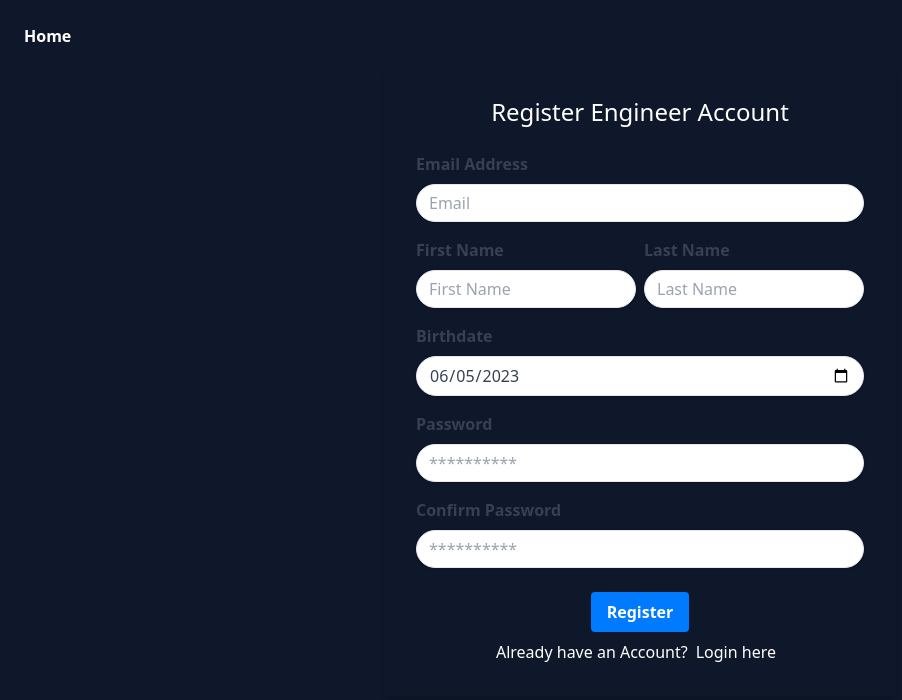
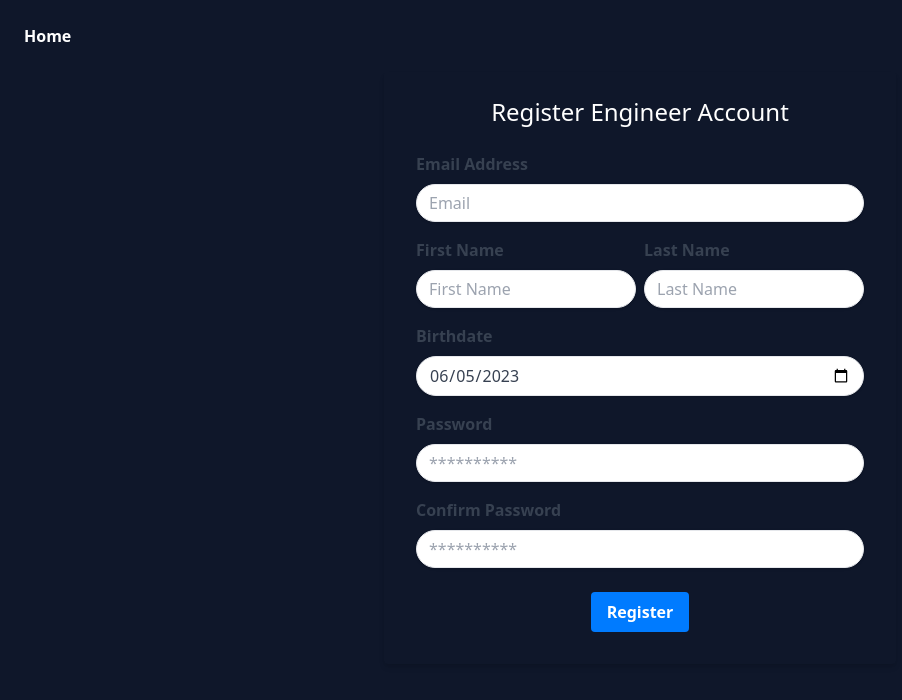
Before and after one commit to rubszz/philjap-client, a React (Vite) app in the folder client/: page /add-engineer in a window 1280 px wide. Shown: the top 700 px of the page, without its empty margins (0-902 px from the left). Built offline with nearby package versions, Linux system fonts and the light colour scheme; no server answers; sample sign-in values are in the browser's storage.

Commit message:
Remove "already have an account"

```diff
--- a/client/src/components/RegisterForm.jsx
+++ b/client/src/components/RegisterForm.jsx
@@ -126,10 +126,6 @@ const RegistrationForm = () => {
           >
             {registering ? "Registering..." : "Register"}
           </button>
-          <span className="text-white">
-            Already have an Account?
-            <a className="mx-2 font-medium hover:text-blue-500" href="/login">Login here</a>
-          </span>
         </div>
       </form>
     </div>
```
